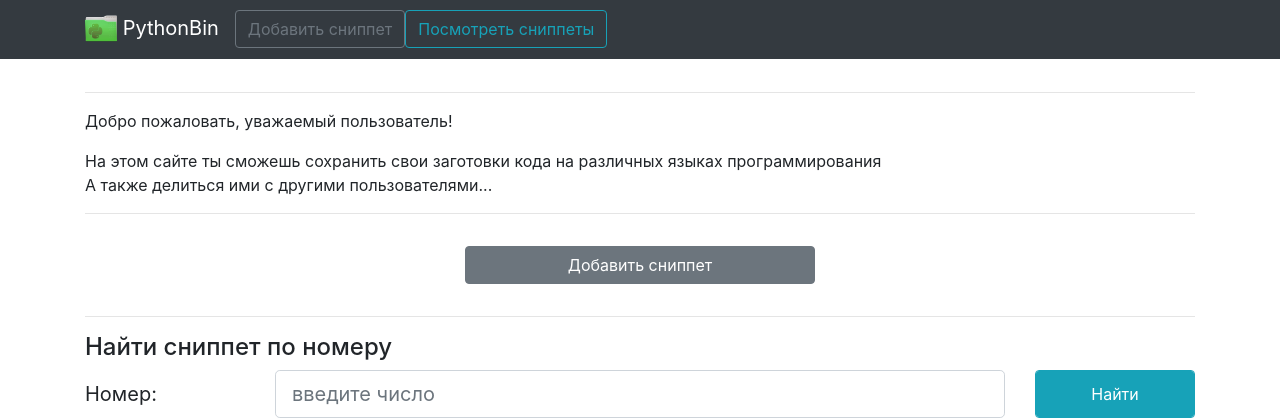
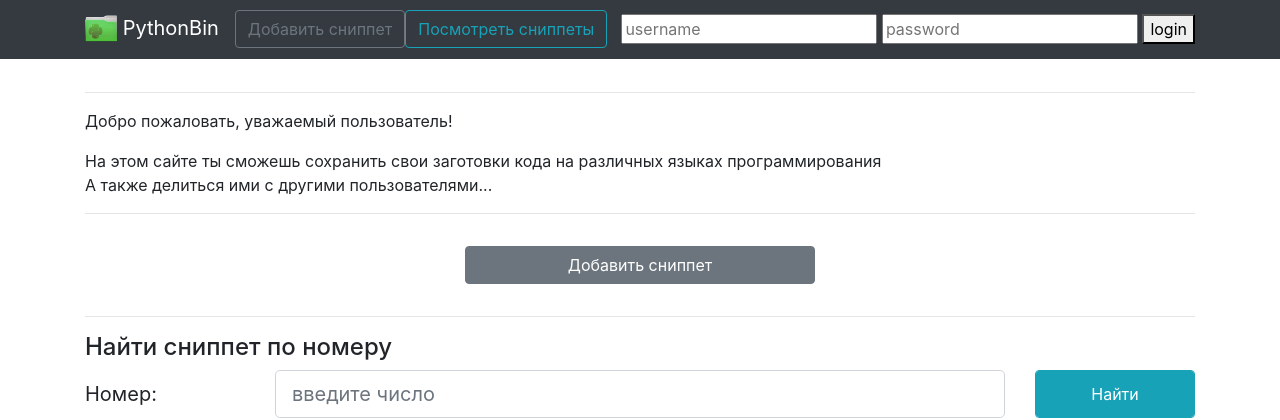
Before and after one commit to boo-learn/Snippets_29_10, a Django app: template templates/pages/index.html in a window 1280 px wide. Shown: the top 420 px of the page. Run offline with Django 3.2, Linux system fonts and the light colour scheme; the template is opened without the code that fills it, so the values that code supplies are empty; some libraries are stand-ins or nearby versions.

Commit message:
login/logout

```diff
--- a/Snippets/urls.py
+++ b/Snippets/urls.py
@@ -7,4 +7,6 @@
     path('', views.index_page, name='home'),
     path('snippets/add', views.add_snippet_page, name='snippet-add'),
     path('snippets/list', views.snippets_page, name='snippet-list'),
+    path('login/', views.login_page, name='login'),
+    path('logout/', views.logout_page, name='logout'),
 ] + static(settings.STATIC_URL, document_root=settings.STATIC_ROOT)
--- a/templates/inc/inc-header.html
+++ b/templates/inc/inc-header.html
@@ -24,6 +24,18 @@
                     </li>
                 </ul>
             </div>
+            {% if request.user.is_authenticated %}
+                <span style="color: white">Welcome, {{ request.user.username }}</span>
+                <div><a href="{% url 'logout' %}">logout</a></div>
+            {% else %}
+                <form method="post" action="{% url 'login' %}">{% csrf_token %}
+                    <input name="username" type="text" placeholder="username">
+                    <input name="password" type="password" placeholder="password">
+                    <button type="submit">login</button>
+                </form>
+            {% endif %}
+
+
         </div>
     </nav>
 </header>
```
Also changed, not shown: MainApp/views.py (+20 -0 lines).
